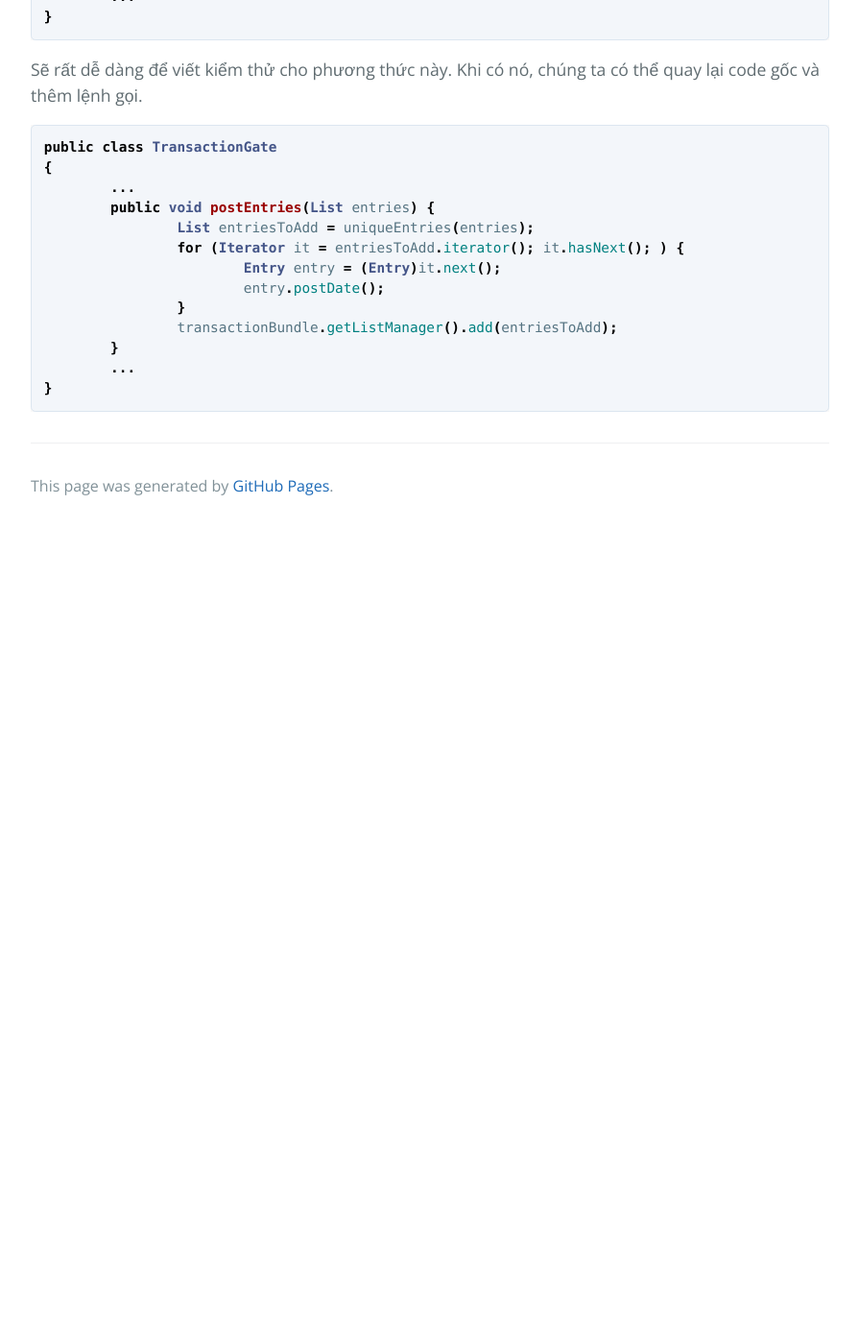
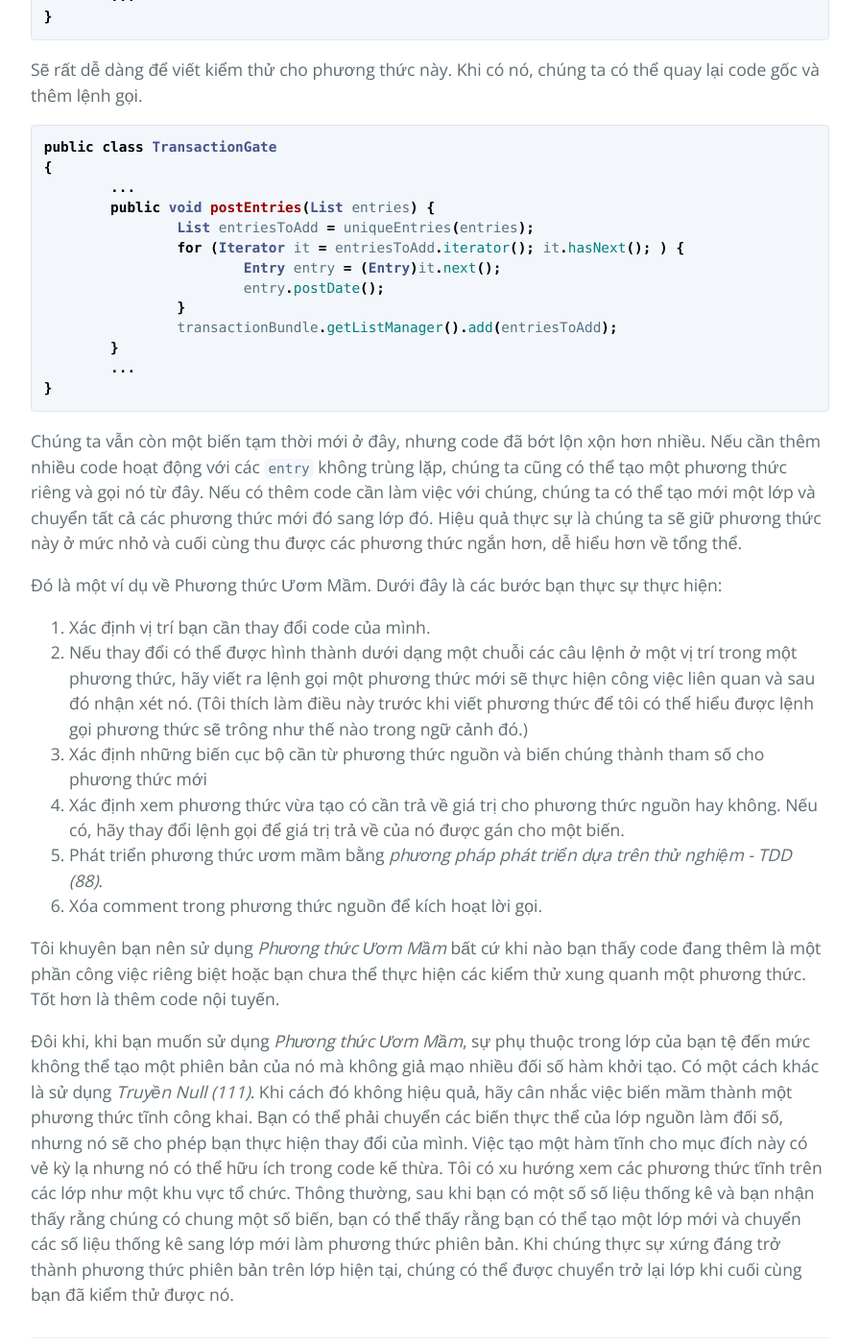
Before and after one commit to HaiBV/haibv.github.io, a Jekyll site: the page built from working-effectively-with-legacy-code/chapter-6-i-dont-have-much-time-and-i-have-to-change-it.md.md, in a window 1280 px wide and 1400 px high, scrolled down 4305 px. Shown: the whole window at 96% size, without its empty margins (192-1087 px from the left). Built offline with Jekyll 4.4.1, drawn with Linux system fonts in a browser that asks for light colours; our own code applies the rules of GitHub Pages for plain Markdown files; before the commit the page ends 4855 px from its top, so only the background shows below that; some of the changed text lies outside the part shown.

Commit message:
Book - Working Efectively with Legacy Code - P2 - C6

````diff
--- a/working-effectively-with-legacy-code/chapter-6-i-dont-have-much-time-and-i-have-to-change-it.md.md
+++ b/working-effectively-with-legacy-code/chapter-6-i-dont-have-much-time-and-i-have-to-change-it.md.md
@@ -37,7 +37,7 @@ Nếu bạn phải thực hiện thay đổi đối với một lớp ngay bây
 
 Đọc về những kỹ thuật này và cân nhắc chúng, nhưng nhớ rằng chúng phải được dùng cẩn thận. Khi sử dụng chúng, bạn đang thêm code đã được kiểm thử vào hệ thống của mình, nhưng phần code sử dụng nó có thể không được kiểm thử. Vì vậy hãy sử dụng thận trọng.
 
-## Phương pháp ươm mầm
+## Phương thức ươm mầm
 
 Khi bạn cần thêm một tính năng vào hệ thống và nó có thể được xây dựng hoàn toàn dưới dạng code mới, hãy viết một phương thức mới. Gọi nó từ những nơi cần có chức năng mới. Bạn có thể không dễ dàng kiểm thử các điểm gọi đó, nhưng ít nhất, bạn có thể viết kiểm thử cho code mới. Đây là một ví dụ.
 
@@ -113,3 +113,17 @@ public class TransactionGate
 	...
 }
 ```
+
+Chúng ta vẫn còn một biến tạm thời mới ở đây, nhưng code đã bớt lộn xộn hơn nhiều. Nếu cần thêm nhiều code hoạt động với các `entry` không trùng lặp, chúng ta cũng có thể tạo một phương thức riêng và gọi nó từ đây. Nếu có thêm code cần làm việc với chúng, chúng ta có thể tạo mới một lớp và chuyển tất cả các phương thức mới đó sang lớp đó. Hiệu quả thực sự là chúng ta sẽ giữ phương thức này ở mức nhỏ và cuối cùng thu được các phương thức ngắn hơn, dễ hiểu hơn về tổng thể.
+
+Đó là một ví dụ về Phương thức Ươm Mầm. Dưới đây là các bước bạn thực sự thực hiện:
+1. Xác định vị trí bạn cần thay đổi code của mình.
+2. Nếu thay đổi có thể được hình thành dưới dạng một chuỗi các câu lệnh ở một vị trí trong một phương thức, hãy viết ra lệnh gọi một phương thức mới sẽ thực hiện công việc liên quan và sau đó nhận xét nó. (Tôi thích làm điều này trước khi viết phương thức để tôi có thể hiểu được lệnh gọi phương thức sẽ trông như thế nào trong ngữ cảnh đó.)
+3. Xác định những biến cục bộ cần từ phương thức nguồn và biến chúng thành tham số cho phương thức mới
+4. Xác định xem phương thức vừa tạo có cần trả về giá trị cho phương thức nguồn hay không. Nếu có, hãy thay đổi lệnh gọi để giá trị trả về của nó được gán cho một biến.
+5. Phát triển phương thức ươm mầm bằng _phương pháp phát triển dựa trên thử nghiệm - TDD (88)_.
+6. Xóa comment trong phương thức nguồn để kích hoạt lời gọi.
+
+Tôi khuyên bạn nên sử dụng _Phương thức Ươm Mầm_ bất cứ khi nào bạn thấy code đang thêm là một phần công việc riêng biệt hoặc bạn chưa thể thực hiện các kiểm thử xung quanh một phương thức. Tốt hơn là thêm code nội tuyến.
+
+Đôi khi, khi bạn muốn sử dụng _Phương thức Ươm Mầm_, sự phụ thuộc trong lớp của bạn tệ đến mức không thể tạo một phiên bản của nó mà không giả mạo nhiều đối số hàm khởi tạo. Có một cách khác là sử dụng _Truyền Null (111)_. Khi cách đó không hiệu quả, hãy cân nhắc việc biến mầm thành một phương thức tĩnh công khai. Bạn có thể phải chuyển các biến thực thể của lớp nguồn làm đối số, nhưng nó sẽ cho phép bạn thực hiện thay đổi của mình. Việc tạo một hàm tĩnh cho mục đích này có vẻ kỳ lạ nhưng nó có thể hữu ích trong code kế thừa. Tôi có xu hướng xem các phương thức tĩnh trên các lớp như một khu vực tổ chức. Thông thường, sau khi bạn có một số số liệu thống kê và bạn nhận thấy rằng chúng có chung một số biến, bạn có thể thấy rằng bạn có thể tạo một lớp mới và chuyển các số liệu thống kê sang lớp mới làm phương thức phiên bản. Khi chúng thực sự xứng đáng trở thành phương thức phiên bản trên lớp hiện tại, chúng có thể được chuyển trở lại lớp khi cuối cùng bạn đã kiểm thử được nó.
````
Also changed, not shown: clean-coder/chapter-9-time-management.md (+1 -1 lines).
